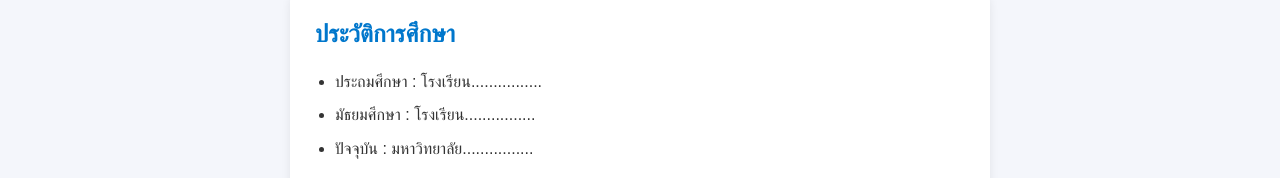
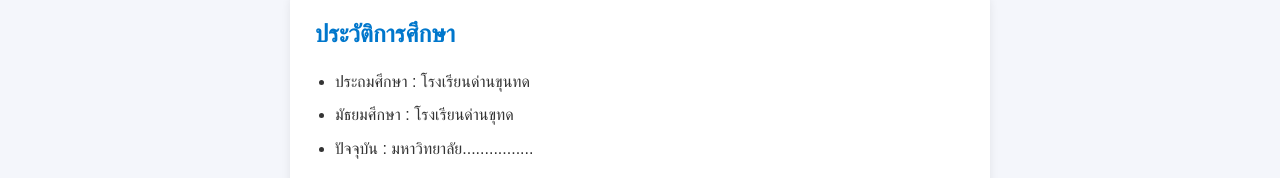
Before and after one commit to vodtichai2530-debug/introduce_yourself, a plain HTML site: page index.html in a window 1280 px wide. Shown: the part 271-449 px from the top of the page. Drawn offline with Linux system fonts and the light colour scheme.

Commit message:
Update education history in index.html

```diff
--- a/index.html
+++ b/index.html
@@ -27,8 +27,8 @@
     <section class="card">
         <h2>ประวัติการศึกษา</h2>
         <ul>
-            <li>ประถมศึกษา : โรงเรียน................</li>
-            <li>มัธยมศึกษา : โรงเรียน................</li>
+            <li>ประถมศึกษา : โรงเรียนด่านขุนทด</li>
+            <li>มัธยมศึกษา : โรงเรียนด่านขุทด</li>
             <li>ปัจจุบัน : มหาวิทยาลัย................</li>
         </ul>
     </section>
```
